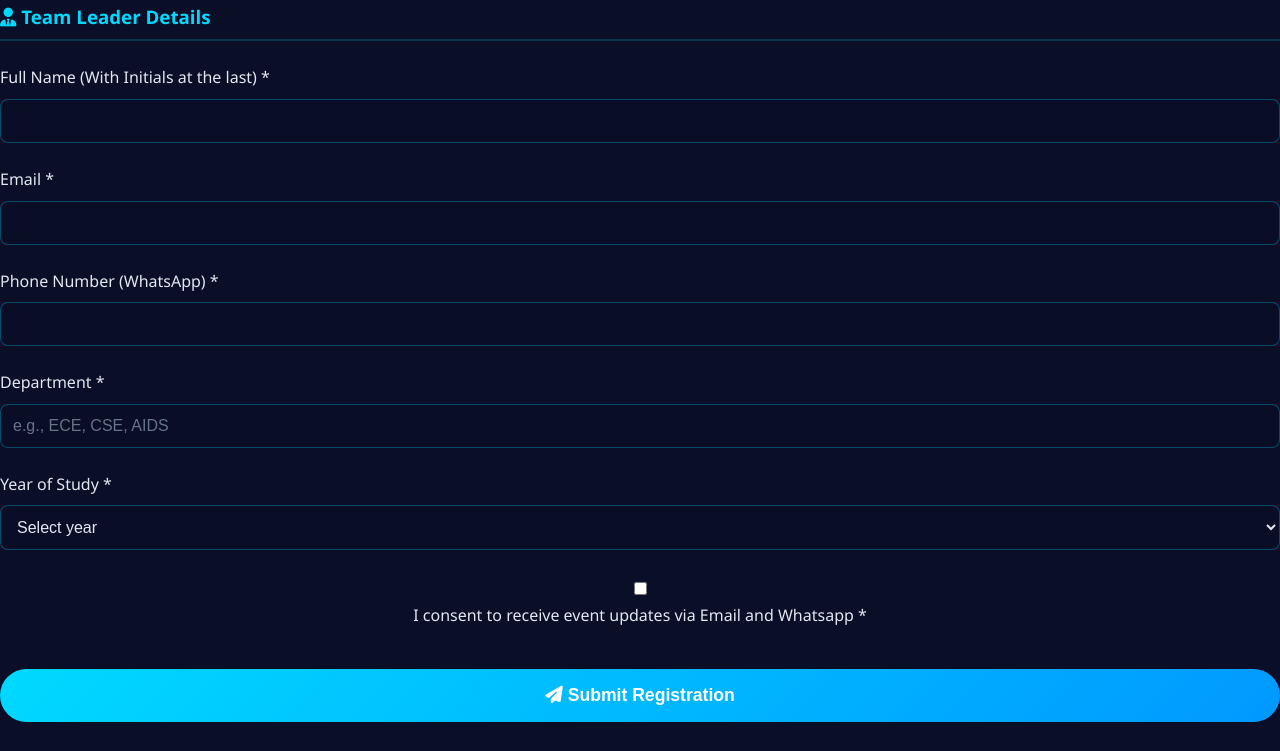
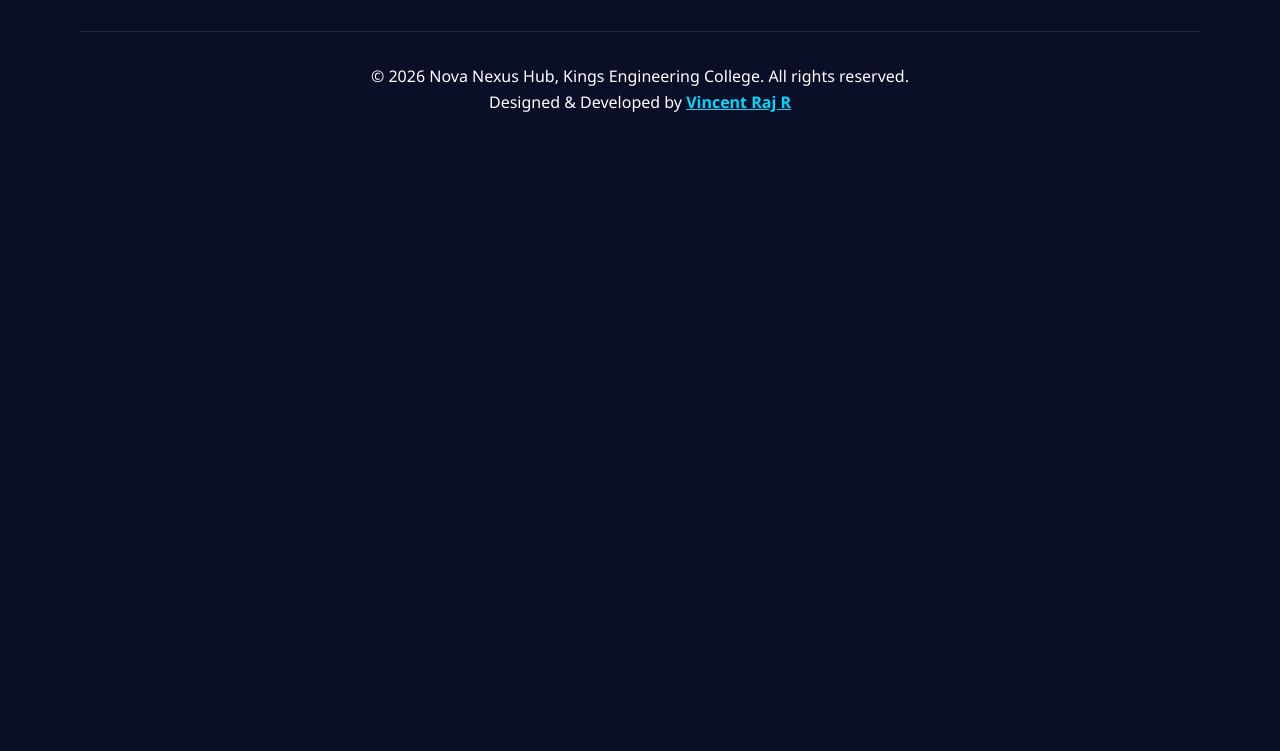
Before and after one commit to Vincentraj2705/techathon2.o, a plain HTML site: page register.html in a window 1280 px wide. Shown: the part 1859-2610 px from the top of the page. After the commit the page ends 2055 px from the top, so only its background shows below. Drawn offline with Linux system fonts and the light colour scheme.

Commit message:
Update register.html

```diff
--- a/register.html
+++ b/register.html
@@ -116,71 +116,6 @@
     </div>
     <p class="form-note">* All fields are mandatory. Registration is now closed.</p>
 </div>
-                                <option value="NNH034">NNH034 - Automated Bus Scheduling for MTC</option>
-                                <option value="NNH035">NNH035 - Smart Water Leak Detection (Farming)</option>
-                                <option value="NNH036">NNH036 - AI Based Stolen Vehicle Detection using ANPR</option>
-                                <option value="NNH037">NNH037 - Smart Irrigation System</option>
-                                <option value="NNH038">NNH038 - Wearable Health Monitor</option>
-                                <option value="NNH039">NNH039 - Smart Waste Segregation Bin</option>
-                                <option value="NNH040">NNH040 - Driver Drowsiness Detection</option>
-                                <option value="NNH041">NNH041 - Disaster Prediction & Alert App</option>
-                                <option value="NNH042">NNH042 - Carbon Footprint Tracker</option>
-                            </select>
-                        </div>
-                    </div>
-
-                    <!-- Team Leader Details -->
-                    <div class="form-section">
-                        <h3><i class="fas fa-user-tie"></i> Team Leader Details</h3>
-
-                        <div class="form-group">
-                            <label for="leaderName">Full Name (With Initials at the last) *</label>
-                            <input type="text" id="leaderName" name="leaderName" required>
-                        </div>
-
-                        <div class="form-group">
-                            <label for="leaderEmail">Email *</label>
-                            <input type="email" id="leaderEmail" name="leaderEmail" required>
-                        </div>
-
-                        <div class="form-group">
-                            <label for="leaderPhone">Phone Number (WhatsApp) *</label>
-                            <input type="tel" id="leaderPhone" name="leaderPhone" required>
-                        </div>
-
-                        <div class="form-group">
-                            <label for="leaderDept">Department *</label>
-                            <input type="text" id="leaderDept" name="leaderDept" placeholder="e.g., ECE, CSE, AIDS" required>
-                        </div>
-
-                        <div class="form-group">
-                            <label for="leaderYear">Year of Study *</label>
-                            <select id="leaderYear" name="leaderYear" required>
-                                <option value="">Select year</option>
-                                <option value="1">1st Year</option>
-                                <option value="2">2nd Year</option>
-                                <option value="3">3rd Year</option>
-                                <option value="4">4th Year</option>
-                            </select>
-                        </div>
-                    </div>
-
-                    <!-- Terms and Submit -->
-                    <div class="form-section">
-                        <div class="form-group checkbox-group">
-                            <input type="checkbox" id="consent" name="consent" required>
-                            <label for="consent">I consent to receive event updates via Email and Whatsapp *</label>
-                        </div>
-
-                        <button type="submit" class="submit-btn">
-                            <i class="fas fa-paper-plane"></i> Submit Registration
-                        </button>
-                    </div>
-
-                    <p class="form-note">* All fields are mandatory. You will receive a confirmation email after successful registration.</p>
-                </form>
-        </div>
-    </section>
 
     <!-- Footer -->
     <footer class="footer">
```
